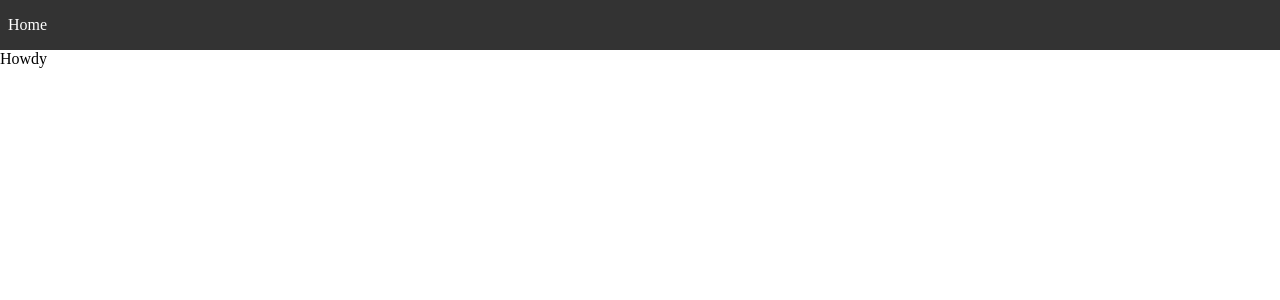
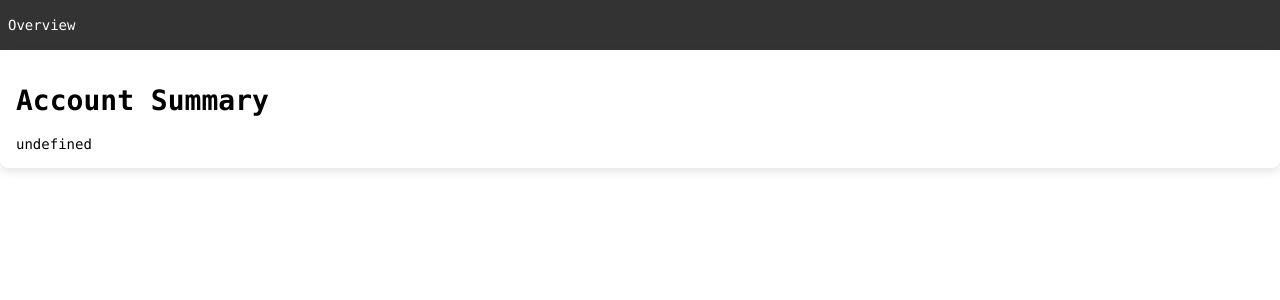
Before and after one commit to danielmulvad/tda-frontend, a SvelteKit app: page / in a window 1280 px wide. Shown: the top 300 px of the page. Built offline with nearby package versions, Linux system fonts and the light colour scheme; no server answers.

Commit message:
begin AccountSummary widget

```diff
--- /dev/null
+++ b/src/lib/components/Card/index.svelte
@@ -0,0 +1,12 @@
+<div class="root">
+	<slot />
+</div>
+
+<style lang="scss">
+	.root {
+		background: #fff;
+		border-radius: 0.5rem;
+		box-shadow: 0 0.25rem 0.5rem rgba(0, 0, 0, 0.1);
+		padding: 1rem;
+	}
+</style>
--- a/src/lib/components/Navbar/index.svelte
+++ b/src/lib/components/Navbar/index.svelte
@@ -1,6 +1,6 @@
 <nav>
 	<ul>
-		<li><a href="/">Home</a></li>
+		<li><a href="/">Overview</a></li>
 	</ul>
 </nav>
 
--- /dev/null
+++ b/src/lib/widgets/AccountSummary.svelte
@@ -0,0 +1,14 @@
+<script lang="ts">
+	import { tda_get_accounts } from '$lib/api/queries/tda_get_accounts';
+	import Card from '$lib/components/Card/index.svelte';
+	const query = tda_get_accounts();
+	query.subscribe((data) => {
+		console.log(data.data);
+	});
+	$: data = $query.data;
+</script>
+
+<Card>
+	<h1>Account Summary</h1>
+	{JSON.stringify(data, null, 2)}
+</Card>
--- a/src/routes/+layout.svelte
+++ b/src/routes/+layout.svelte
@@ -26,3 +26,10 @@
 		</main>
 	</div>
 </QueryClientProvider>
+
+<style>
+	.app {
+		font-family: monaco, monospace;
+		font-size: 0.875rem;
+	}
+</style>
--- a/src/routes/+page.svelte
+++ b/src/routes/+page.svelte
@@ -1,10 +1,5 @@
 <script lang="ts">
-	import { tda_get_accounts } from '$lib/api/queries/tda_get_accounts';
-
-	const query = tda_get_accounts();
-	$: data = $query.data;
-	$: jsonString = data ? JSON.stringify(data, null, 2) : '';
+	import AccountSummary from '$lib/widgets/AccountSummary.svelte';
 </script>
 
-Howdy
-{jsonString}
+<AccountSummary />
```
